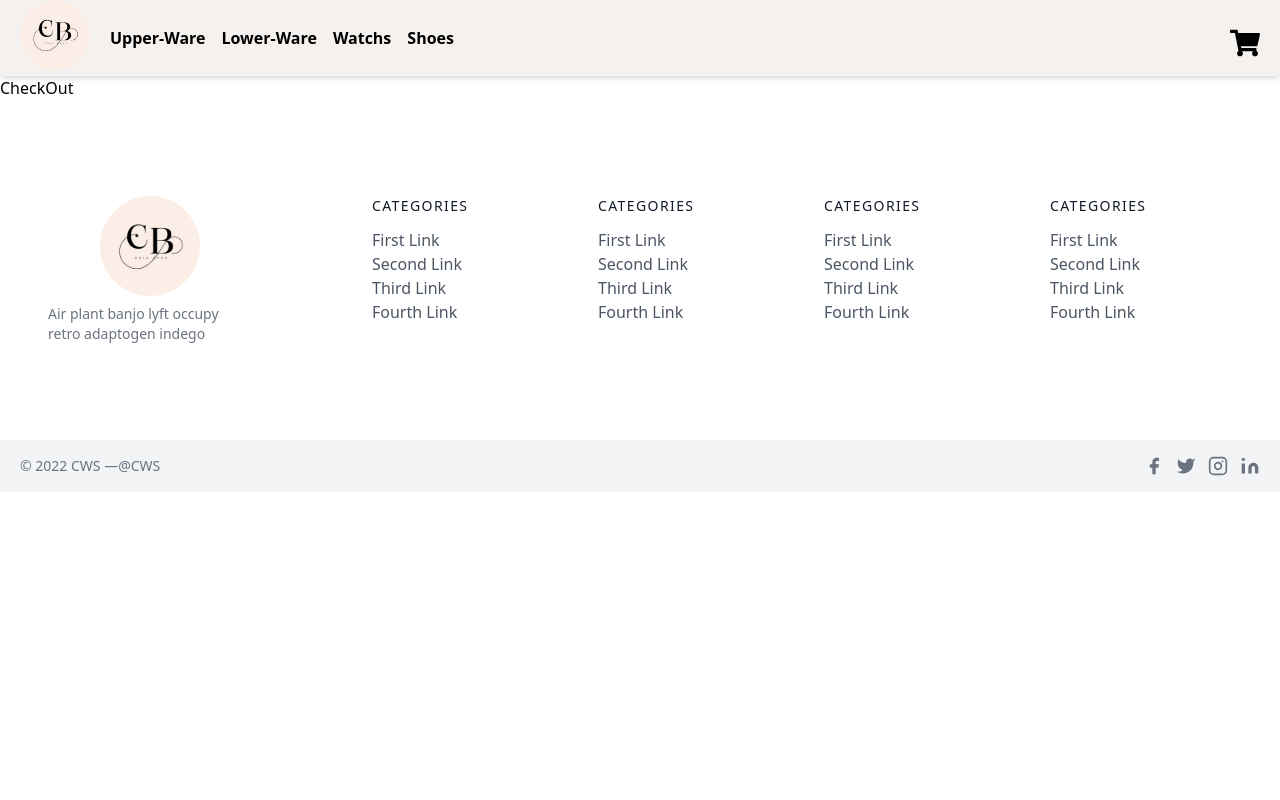
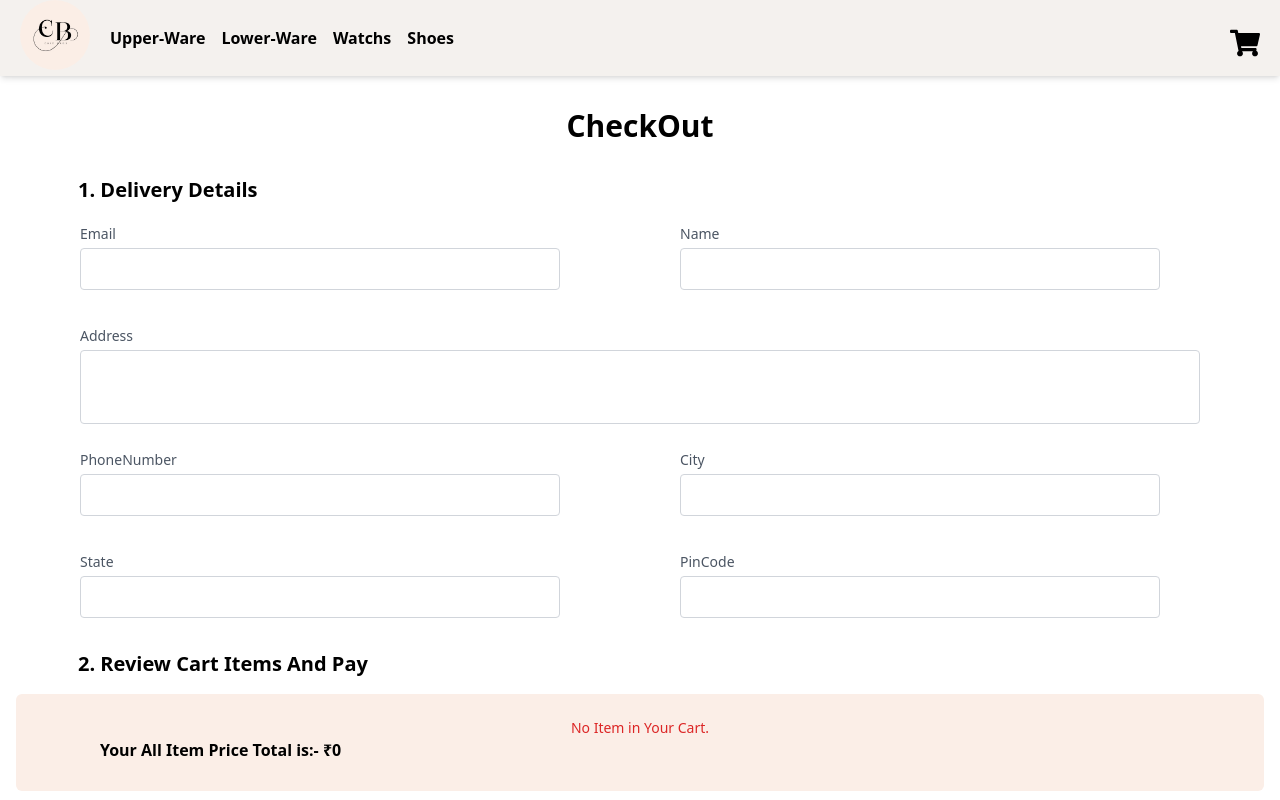
Before and after one commit to CodeChainWizard/riya, a Next.js app: page /checkout in a window 1280 px wide. Shown: the top 800 px of the page. Built offline with nearby package versions, Linux system fonts and the light colour scheme.

Commit message:
checkOut page and sidebar change solved error

```diff
--- a/components/Navbar.jsx
+++ b/components/Navbar.jsx
@@ -32,7 +32,7 @@ const Navbar = ({
   const ref = useRef();
 
   return (
-    <div className="sticky z-50 top-0 sm:sticky md:sticky flex shadow-md flex-col md:flex-row md:justify-start justify-center items-center bg-[#eee8e39c]">
+    <div className="sticky z-10 top-0 sm:sticky md:sticky flex shadow-md flex-col md:flex-row md:justify-start justify-center items-center bg-[#eee8e39c]">
       <div
         className="logo mx-[20px] md:width={100}
           md:height={100} cursor-pointer"
@@ -80,7 +80,11 @@ const Navbar = ({
 
       <div
         ref={ref}
-        className="w-72 rounded-md sideCart absolute top-0 right-0 px-8 py-10  bg-pink-100  transition-transform  translate-x-full transform"
+        className={`w-72 h-[100vh] rounded-md sideCart absolute top-0 right-0 px-8 py-10  bg-pink-100 transform  transition-transform ${
+          Object.keys(cart).length !== 0 ? 'translate-x-0' : 'translate-x-full'
+        }
+
+        `}
       >
         <h2 className="font-bold text-xl text-center flex mb-[15px]">
           <AiOutlineShopping className="mr-[10px] mt-[4px]" />
@@ -139,6 +143,7 @@ const Navbar = ({
           })}
         </ol>
 
+        <span className="subtotal">Your Total Price is:- ₹{subtotal}</span>
         <div className="w-full flex -ml-[15px] mt-[20px]">
           <Link href={'/checkout'}>
             <button className="flex text-white bg-blue-400 border py-2 px-5 mx-[10px] focus:outline-none hover:bg-pink-500 hover:duration-500 rounded text-sm">
--- a/pages/_app.jsx
+++ b/pages/_app.jsx
@@ -12,6 +12,7 @@ function MyApp({ Component, pageProps }) {
     try {
       if (cart) {
         setcart(JSON.parse(cart));
+        saveCart(JSON.parse(cart));
       }
     } catch (error) {
       console.log(error);
@@ -68,6 +69,7 @@ function MyApp({ Component, pageProps }) {
   return (
     <>
       <Navbar
+        key={subtotal}
         cart={cart}
         addtocart={addtocart}
         removecart={removecart}
--- a/pages/checkout.jsx
+++ b/pages/checkout.jsx
@@ -1,11 +1,180 @@
-import React from 'react';
+import React, { useRef } from 'react';
+import Image from 'next/image';
+import Link from 'next/link';
+import { FaShoppingCart } from 'react-icons/fa';
+import {
+  AiOutlineShopping,
+  AiOutlineMinusCircle,
+  AiOutlinePlusCircle,
+  AiOutlineClear,
+} from 'react-icons/ai';
+import { MdOutlinePayment } from 'react-icons/md';
 
-const Checkout = () => {
+const Checkout = ({ cart, addtocart, removecart, subtotal }) => {
   return (
-    <div>
-      <h1>CheckOut</h1>
+    <div className="container sm:m-auto">
+      <h1 className="font-bold my-8 text-center text-3xl">CheckOut</h1>
+      <h2 className="mx-[78px] mb-[5px] text-xl font-bold">
+        1. Delivery Details
+      </h2>
+      <div className="mx-auto flex my-4">
+        <div className="px-20 w-1/2">
+          <div className="mb-4">
+            <label htmlFor="email" className="leading-7 text-sm text-gray-600">
+              Email
+            </label>
+            <input
+              type="email"
+              id="email"
+              name="email"
+              className="w-[130px] md:w-full bg-white rounded border border-gray-300 focus:border-indigo-500 focus:ring-2 focus:ring-indigo-200 text-base outline-none text-gray-700 py-1 px-5 leading-8 transition-colors duration-200 ease-in-out"
+            />
+          </div>
+        </div>
+        <div className="px-20 w-1/2 -ml-[40px]">
+          <div className="mb-4">
+            <label htmlFor="email" className="leading-7 text-sm text-gray-600">
+              Name
+            </label>
+            <input
+              type="name"
+              id="name"
+              name="name"
+              className="w-[130px] md:w-full bg-white rounded border border-gray-300 focus:border-indigo-500 focus:ring-2 focus:ring-indigo-200 text-base outline-none text-gray-700 py-1 px-3 leading-8 transition-colors duration-200 ease-in-out"
+            />
+          </div>
+        </div>
+      </div>
+      <div className="px-20 w-full">
+        <div className="mb-4">
+          <label htmlFor="email" className="leading-7 text-sm text-gray-600">
+            Address
+          </label>
+
+          <textarea
+            name="address"
+            id="address"
+            className="w-full resize-none bg-white rounded border border-gray-300 focus:border-indigo-500 focus:ring-2 focus:ring-indigo-200 text-base outline-none text-gray-700 py-1 px-3 leading-8 transition-colors duration-200 ease-in-out"
+          ></textarea>
+        </div>
+      </div>
+
+      <div className="mx-auto flex my-4">
+        <div className="px-20 w-1/2">
+          <div className="mb-4">
+            <label htmlFor="email" className="leading-7 text-sm text-gray-600">
+              PhoneNumber
+            </label>
+            <input
+              type="phone"
+              id="name"
+              name="name"
+              className="w-[130px] md:w-full bg-white rounded border border-gray-300 focus:border-indigo-500 focus:ring-2 focus:ring-indigo-200 text-base outline-none text-gray-700 py-1 px-3 leading-8 transition-colors duration-200 ease-in-out"
+            />
+          </div>
+        </div>
+        <div className="px-20 w-1/2 -ml-[40px]">
+          <div className="mb-4">
+            <label htmlFor="email" className="leading-7 text-sm text-gray-600">
+              City
+            </label>
+            <input
+              type="text"
+              id="city"
+              name="city"
+              className="w-[130px] md:w-full bg-white rounded border border-gray-300 focus:border-indigo-500 focus:ring-2 focus:ring-indigo-200 text-base outline-none text-gray-700 py-1 px-3 leading-8 transition-colors duration-200 ease-in-out"
+            />
+          </div>
+        </div>
+      </div>
+      <div className="mx-auto flex my-4">
+        <div className="px-20 w-1/2 ">
+          <div className="mb-4">
+            <label htmlFor="email" className="leading-7 text-sm text-gray-600">
+              State
+            </label>
+            <input
+              type="text"
+              id="state"
+              name="state"
+              className="w-[130px] md:w-full bg-white rounded border border-gray-300 focus:border-indigo-500 focus:ring-2 focus:ring-indigo-200 text-base outline-none text-gray-700 py-1 px-3 leading-8 transition-colors duration-200 ease-in-out"
+            />
+          </div>
+        </div>
+        <div className="px-20 w-1/2 -ml-[40px]">
+          <div className="mb-4">
+            <label htmlFor="email" className="leading-7 text-sm text-gray-600">
+              PinCode
+            </label>
+            <input
+              type="phone"
+              id="pincode"
+              name="pincode"
+              className="w-[130px] md:w-full bg-white rounded border border-gray-300 focus:border-indigo-500 focus:ring-2 focus:ring-indigo-200 text-base outline-none text-gray-700 py-1 px-3 leading-8 transition-colors duration-200 ease-in-out"
+            />
+          </div>
+        </div>
+      </div>
+
+      <h2 className="mx-[78px] mb-[5px] text-xl font-bold">
+        2. Review Cart Items And Pay
+      </h2>
+      <div className="rounded-md sideCart p-6 m-4 bg-[#FBEEE7]">
+        <ol className="list-decimal font-semibold mx-[60px] mb-[5px]">
+          {Object.keys(cart).length == 0 && (
+            <div className="text-center font-medium text-sm text-red-600">
+              No Item in Your Cart.
+            </div>
+          )}
+          {Object.keys(cart).map((k) => {
+            return (
+              <li key={k}>
+                <div className="item flex my-5">
+                  <div className="font-semibold">{cart[k].name}</div>
+                  <div className="w-1/3 ml-[25%] md:ml-[20%] flex items-center font-semibold justify-center text-lg">
+                    <AiOutlineMinusCircle
+                      onClick={() => {
+                        removecart(
+                          k,
+                          1,
+                          cart[k].price,
+                          cart[k].name,
+                          cart[k].size,
+                          cart[k].variant
+                        );
+                      }}
+                      className="mx-1 text-lg cursor-pointer"
+                    />
+                    {cart[k].qty}
+                    <AiOutlinePlusCircle
+                      onClick={() => {
+                        addtocart(
+                          k,
+                          1,
+                          cart[k].price,
+                          cart[k].name,
+                          cart[k].size,
+                          cart[k].variant
+                        );
+                      }}
+                      className="mx-1 text-lg cursor-pointer"
+                    />
+                  </div>
+                </div>
+              </li>
+            );
+          })}
+          <span className="subtotal">
+            Your All Item Price Total is:- ₹{subtotal}
+          </span>
+        </ol>
+      </div>
+      <button className="flex text-white bg-blue-400 border py-2 px-6 mx-[7%] mt-[20px] focus:outline-none hover:bg-pink-500 hover:duration-500 rounded text-sm">
+        <MdOutlinePayment className="mt-[3px] mr-[4px]" />
+        Pay ₹{subtotal}
+      </button>
     </div>
   );
-}
+};
 
 export default Checkout;
--- a/pages/order.jsx
+++ b/pages/order.jsx
@@ -9,4 +9,3 @@ const Order = () => {
 };
 
 export default Order;
-fce;
--- a/pages/product/[slug].jsx
+++ b/pages/product/[slug].jsx
@@ -37,13 +37,13 @@ const Post = ({
 
   return (
     <>
-      <section className="text-gray-600 body-font overflow-hidden">
-        <div className="container px-5 py-16 mx-auto">
+      <section className="text-gray-600 body-font overflow-hidden -ml-[20%]">
+        <div className="container py-7 mx-auto">
           <div className="lg:w-4/5 mx-auto flex flex-wrap">
             <img
               alt="ecommerce"
-              className="lg:w-1/2 w-full lg:h-auto px-16 object-cover object-top rounded"
-              src="https://m.media-amazon.com/images/I/71Q4GYiY63L._UX569_.jpg"
+              className="lg:w-1/2 lg:h-[10%] h-[10%] object-top p-[100px] -mt-[7%] rounded"
+              src="https://m.media-amazon.com/images/I/619SqQW1NYL._UY741_.jpg"
             />
             <div className="lg:w-1/2 w-full lg:pl-10 lg:py-6 mt-6 lg:mt-0">
               <h2 className="text-sm title-font text-gray-500 tracking-widest">
--- a/pages/shose.jsx
+++ b/pages/shose.jsx
@@ -6,8 +6,8 @@ const Shose = () => {
   return (
     <div>
       <section className="text-gray-600 body-font">
-        <div className="container px-5 py-24 mx-auto">
-          <div className="flex flex-wrap -m-4">
+        <div className="container px-3 py-10 mx-auto">
+          <div className="flex flex-wrap -ml-[20px] justify-center">
             <Link href={'/product/BagBar'}>
               <div className="lg:w-1/5 md:w-1/2 p-4 w-full cursor-pointer border-spacing-0 hover:ring-1 shadow-lg  m-7 rounded">
                 <a className="block relative rounded overflow-hidden ">
```
Also changed, not shown: pages/lowerWare.jsx (+10 -10 lines), pages/upperWare.jsx (+35 -35 lines), pages/watches.jsx (+10 -10 lines).
